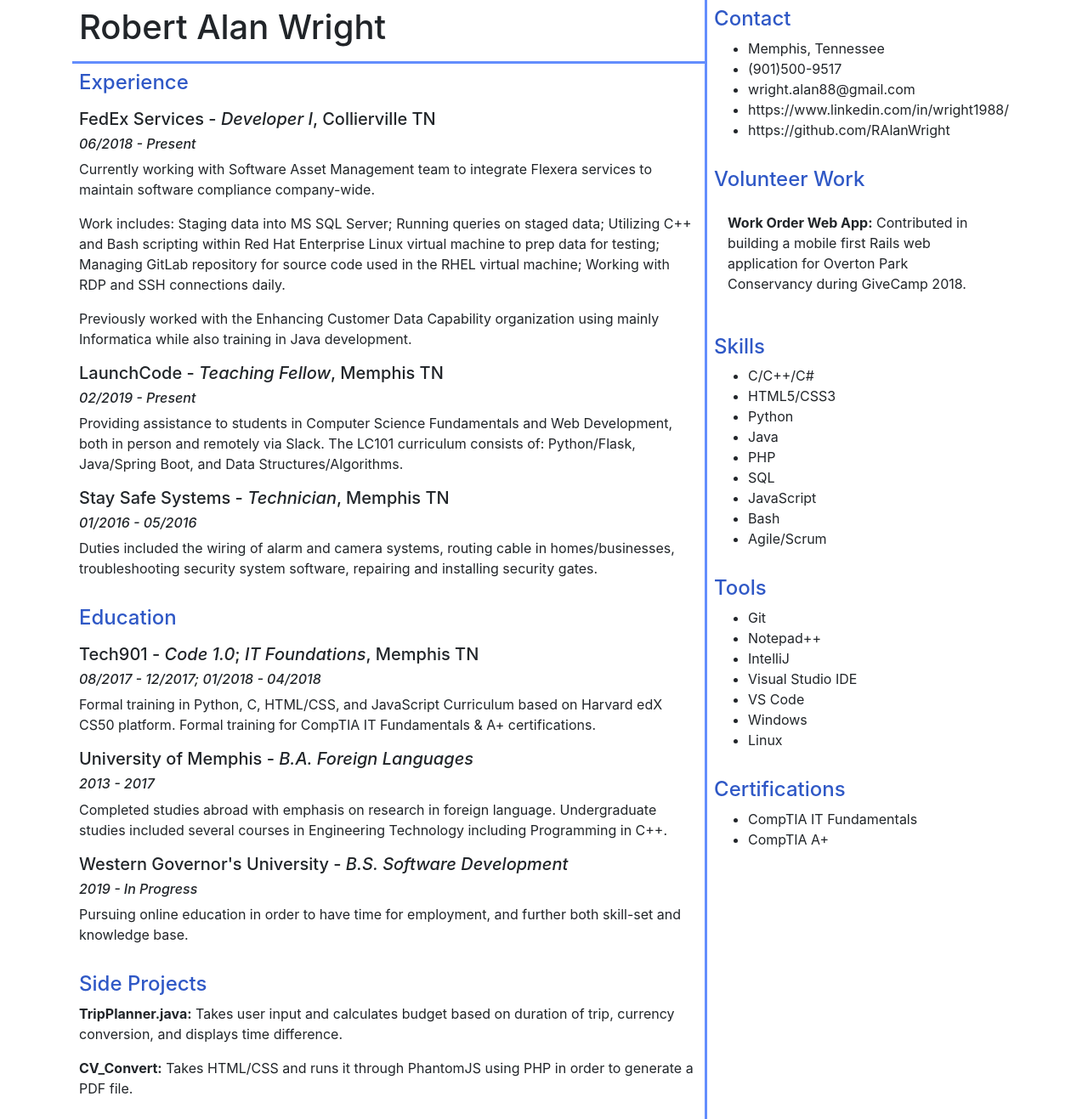
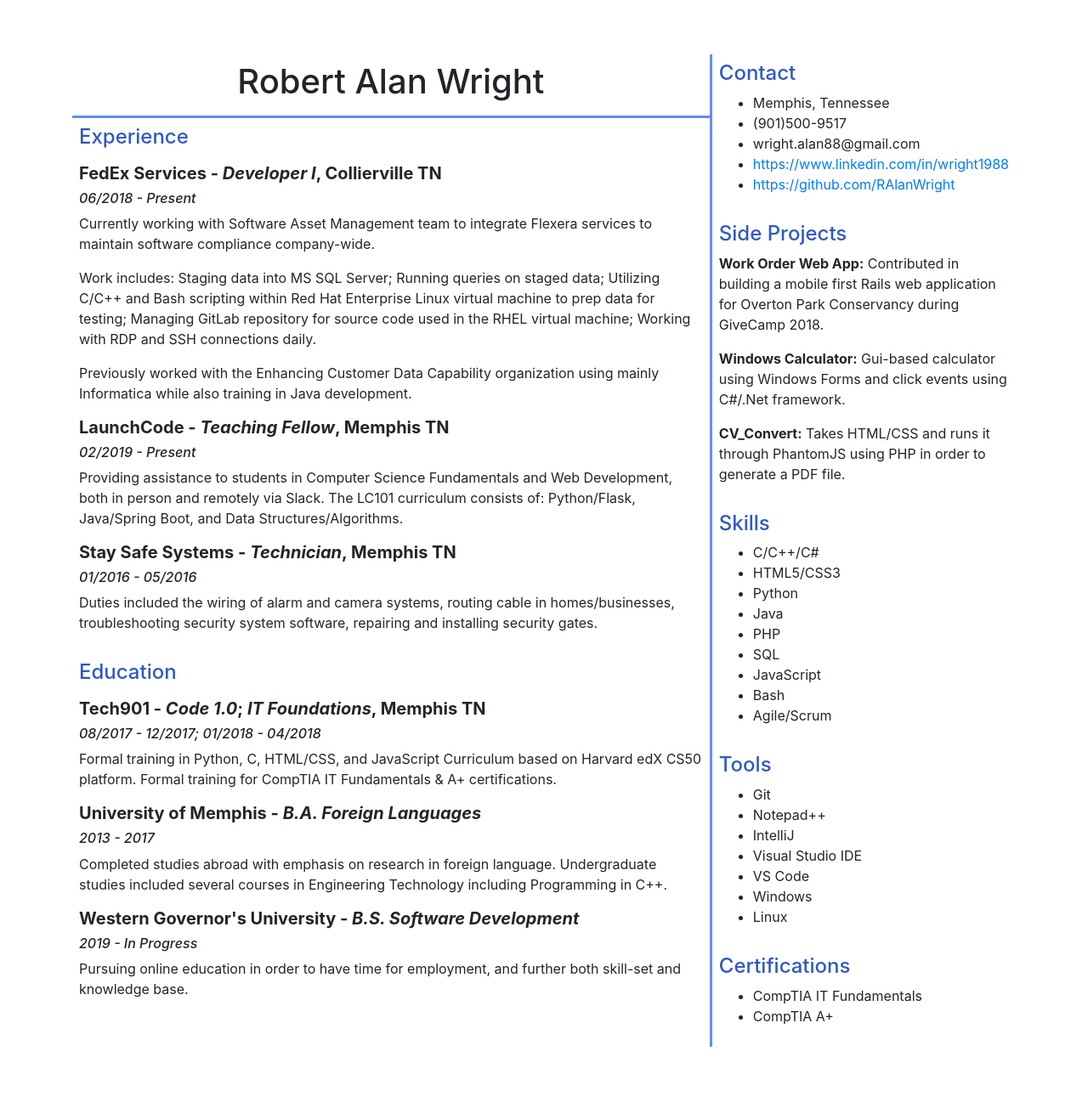
Before and after one commit to RAlanWright/CV_Convert, a PHP site: page / in a window 1280 px wide. Shown: the whole page at 85% size. After the commit the page ends 1232 px from the top, so only its background shows below. Run offline with PHP 8.4, Linux system fonts and the light colour scheme.

Commit message:
Fixed some styling

```diff
--- a/index.html
+++ b/index.html
@@ -1,7 +1,9 @@
 <!DOCTYPE html>
 <html>
+
 <head>
-    <link rel="stylesheet" href="https://stackpath.bootstrapcdn.com/bootstrap/4.1.3/css/bootstrap.min.css" integrity="sha384-MCw98/SFnGE8fJT3GXwEOngsV7Zt27NXFoaoApmYm81iuXoPkFOJwJ8ERdknLPMO" crossorigin="anonymous">
+  <link rel="stylesheet" href="https://stackpath.bootstrapcdn.com/bootstrap/4.1.3/css/bootstrap.min.css"
+    integrity="sha384-MCw98/SFnGE8fJT3GXwEOngsV7Zt27NXFoaoApmYm81iuXoPkFOJwJ8ERdknLPMO" crossorigin="anonymous">
   <link rel="stylesheet" href="styles.css">
   <!-- <style>
          <?php include("styles.css");?>
@@ -10,66 +12,96 @@
   <meta name="viewport" content="width=device-width, initial-scale=1">
 </head>
 
-<body style="margin: auto;">
-  <div class="container" style="display: flex;max-height: 100%;margin: auto;">
-    <div class="col1" style="flex: 3;border-bottom-color:10px #638DFD;">
-      <section style="min-height:50px;padding:.5em;border-bottom:3px solid #638DFD;">
+<body>
+  <div class="container">
+    <div class="col1">
+      <section class="nameBorder">
         <h1 class="nameSpace">Robert Alan Wright</h1>
       </section>
 
-	  <section style="min-height:50px;padding:.5em;">
-        <h4 class="strongFont" style="color:#2F58C6">Experience</h4>
-        <p><h5 class="strongFont">FedEx Services - <em>Developer I</em>, Collierville TN  </h5><h6><em>06/2018 - Present</em></h6>
-        Currently working with Software Asset Management team to integrate Flexera services to maintain software compliance company-wide.</p> <p>Work includes:  Staging data into MS SQL Server; Running queries on staged data; Utilizing C++ and Bash scripting within Red Hat Enterprise Linux virtual machine to prep data for testing; Managing GitLab repository for source code used in the RHEL virtual machine; Working with RDP and SSH connections daily. </p><p>Previously worked with the Enhancing Customer Data Capability organization using mainly Informatica while also training in Java development.</p>
+      <section>
+        <h4 class="strongFontBlue">Experience</h4>
+        <p>
+          <h5 class="strongFont">FedEx Services - <em>Developer I</em>, Collierville TN </h5>
+          <h6><em>06/2018 - Present</em></h6>
+          Currently working with Software Asset Management team to integrate Flexera services to maintain software
+          compliance company-wide.
+        </p>
+        <p>Work includes: Staging data into MS SQL Server; Running queries on staged data; Utilizing C/C++ and Bash
+          scripting within
+          Red Hat Enterprise Linux virtual machine to prep data for testing; Managing GitLab repository for source code
+          used in the RHEL virtual machine; Working with RDP and SSH connections daily.</p>
+        <p>Previously worked with the Enhancing Customer Data Capability organization using mainly Informatica while
+          also training in Java development.</p>
 
-		<p><h5 class="strongFont">LaunchCode - <em>Teaching Fellow</em>, Memphis TN</h5><h6><em>02/2019 - Present</em></h6>
-        Providing assistance to students in Computer Science Fundamentals and Web Development, both in person and remotely via Slack.  The LC101 curriculum consists of: Python/Flask, Java/Spring Boot, and Data Structures/Algorithms.</p>
+        <p>
+          <h5 class="strongFont">LaunchCode - <em>Teaching Fellow</em>, Memphis TN</h5>
+          <h6><em>02/2019 - Present</em></h6>
+          Providing assistance to students in Computer Science Fundamentals and Web Development, both in person and
+          remotely via Slack. The LC101 curriculum consists of: Python/Flask, Java/Spring Boot, and Data
+          Structures/Algorithms.
+        </p>
 
-        <p><h5 class="strongFont">Stay Safe Systems - <em>Technician</em>, Memphis TN</h5><h6><em>01/2016 - 05/2016</em></h6>
-        Duties included the wiring of alarm and camera systems, routing cable in homes/businesses, troubleshooting security system software, repairing and installing security gates.</p>
+        <p>
+          <h5 class="strongFont">Stay Safe Systems - <em>Technician</em>, Memphis TN</h5>
+          <h6><em>01/2016 - 05/2016</em></h6>
+          Duties included the wiring of alarm and camera systems, routing cable in homes/businesses, troubleshooting
+          security system software, repairing and installing security gates.
+        </p>
       </section>
 
-      <section style="min-height:50px;padding:.5em;">
-        <h4 class="strongFont" class="strongFont" style="color:#2F58C6">Education</h4>
+      <section>
+        <h4 class="strongFontBlue">Education</h4>
         <p>
-          <h5 class="strongFont">Tech901 - <em>Code 1.0</em>; <em>IT Foundations</em>, Memphis TN </h5><h6><em>08/2017 - 12/2017; 01/2018 - 04/2018</em></h6> Formal training in Python, C, HTML/CSS, and JavaScript Curriculum based on Harvard edX CS50 platform.  Formal training for CompTIA IT Fundamentals & A+ certifications.
+          <h5 class="strongFont">Tech901 - <em>Code 1.0</em>; <em>IT Foundations</em>, Memphis TN </h5>
+          <h6><em>08/2017 - 12/2017; 01/2018 - 04/2018</em></h6> Formal training in Python, C, HTML/CSS, and JavaScript
+          Curriculum based on Harvard edX CS50 platform. Formal training for CompTIA IT Fundamentals & A+
+          certifications.
         </p>
         <p>
-		  <h5 class="strongFont">University of Memphis - <em>B.A. Foreign Languages</em></h5><h6> <em>2013 - 2017 </em></h6> Completed studies abroad with emphasis on research in foreign language.  Undergraduate studies included several courses in Engineering Technology including Programming in C++.
+          <h5 class="strongFont">University of Memphis - <em>B.A. Foreign Languages</em></h5>
+          <h6> <em>2013 - 2017 </em></h6> Completed studies abroad with emphasis on research in foreign language.
+          Undergraduate studies included several courses in Engineering Technology including Programming in C++.
         </p>
         <p>
-		  <h5 class="strongFont">Western Governor's University - <em>B.S. Software Development</em></h5><h6><em>2019 - In Progress </em></h6> Pursuing online education in order to have time for employment, and further both skill-set and knowledge base.
+          <h5 class="strongFont">Western Governor's University - <em>B.S. Software Development</em></h5>
+          <h6><em>2019 - In Progress </em></h6> Pursuing online education in order to have time for employment, and
+          further both skill-set and knowledge base.
         </p>
       </section>
-      <section style="min-height:50px;padding:.5em;">
-        <h4 class="strongFont" style="color:#2F58C6">Side Projects</h4>
-        <p><strong>TripPlanner.java:</strong> Takes user input and calculates budget based on duration of trip, currency conversion, and displays time difference.</p>
-        <p><strong>CV_Convert:</strong> Takes HTML/CSS and runs it through PhantomJS using PHP in order to generate a PDF file.</p>
-      </section>
+      <!-- <section>
+        <h4 class="strongFontBlue">Side Projects</h4>
+
+      </section> -->
     </div>
 
-    <div class="col2" style="flex:1;border-left:3px solid #638DFD;">
-      <section id="headerSides" style="min-height:50px;padding:.5em;">
-        <h4 class="strongFont" style="color:#2F58C6">Contact</h4>
+    <div class="col2">
+      <section>
+        <h4 class="strongFontBlue">Contact</h4>
         <ul>
 
-			<li>Memphis, Tennessee
-			<li>(901)500-9517
-			<li>wright.alan88@gmail.com
-			<li>https://www.linkedin.com/in/wright1988/
-			<li>https://github.com/RAlanWright
+          <li>Memphis, Tennessee</li>
+          <li>(901)500-9517</li>
+          <li>wright.alan88@gmail.com</li>
+          <li><a href="https://www.linkedin.com/in/wright1988">https://www.linkedin.com/in/wright1988</a></li>
+          <li><a href="https://github.com/RAlanWright">https://github.com/RAlanWright</a></li>
 
         </ul>
       </section>
-      <section id="headerSides" style="min-height:50px;padding:.5em;">
-        <h4 class="strongFont" style="color:#2F58C6">Volunteer Work</h4>
       <section>
-        <p><strong>Work Order Web App:</strong> Contributed in building a mobile first Rails web application for Overton Park Conservancy during GiveCamp 2018.</p>
-		</section>
+        <h4 class="strongFontBlue">Side Projects</h4>
+
+        <p><strong>Work Order Web App:</strong> Contributed in building a mobile first
+          Rails web application for Overton Park Conservancy during GiveCamp 2018.</p>
+        <p><strong>Windows Calculator:</strong> Gui-based calculator using Windows Forms and click events using C#/.Net
+          framework. </p>
+        <p><strong>CV_Convert:</strong> Takes HTML/CSS and runs it through PhantomJS using PHP in order to generate a
+          PDF file.</p>
+
       </section>
 
-	  <section id="headerSides" style="min-height:50px;padding:.5em;">
-        <h4 class="strongFont" style="color:#2F58C6">Skills</h4>
+      <section>
+        <h4 class="strongFontBlue">Skills</h4>
         <ul>
 
           <li>C/C++/C#</li>
@@ -85,8 +117,8 @@
         </ul>
       </section>
 
-      <section id="headerSides" style="min-height:50px;padding:.5em;">
-        <h4 class="strongFont" style="color:#2F58C6">Tools</h4>
+      <section>
+        <h4 class="strongFontBlue">Tools</h4>
         <ul>
 
           <li>Git</li>
@@ -99,8 +131,8 @@
 
         </ul>
       </section>
-      <section id="headerSides" style="min-height:50px;padding:.5em;">
-        <h4 class="strongFont" style="color:#2F58C6">Certifications</h4>
+      <section>
+        <h4 class="strongFontBlue">Certifications</h4>
         <ul>
 
           <li>CompTIA IT Fundamentals</li>
@@ -111,4 +143,5 @@
     </div>
   </div>
 </body>
+
 </html>
--- a/styles.css
+++ b/styles.css
@@ -1,20 +1,46 @@
 .container {
   display: flex;
-  /* border: 1px solid blue; */
   max-height: 100%;
-  margin: auto;
+  margin: 4em auto;
+  /* border: 3px solid #2F58C6; */
+  /* justify-content: center; */
+
 }
+
+.nameBorder {
+  border-bottom:3px solid #638DFD;
+  min-height:50px;
+  padding:.5em;
+}
+
 .col1 {
   flex: 4;
-  border-right-color:10px #638DFD;
-  /* border: 1px solid #000; */
+  border-right-color:3px solid #638DFD;
+  border-bottom-color:3px #638DFD;
 }
+
 .col2 {
   flex: 1;
-  border-left-color:10px #638DFD;
-  /* border: 1px solid #000; */
+  border-left:3px solid #638DFD;
 }
+
+.strongFont {
+  font-weight: bold;
+}
+
+.strongFontBlue {
+  color:#2F58C6;
+}
+
+#headerSides {
+  padding-left: 1em;
+}
+
 section {
-  min-height: 50px;
-  padding: 1em;
+  min-height: 10px;
+  padding: .5em;
 }
+
+.nameSpace {
+	text-align: center;
+}
```
Lines whose indentation alone changed are shown as unchanged.
